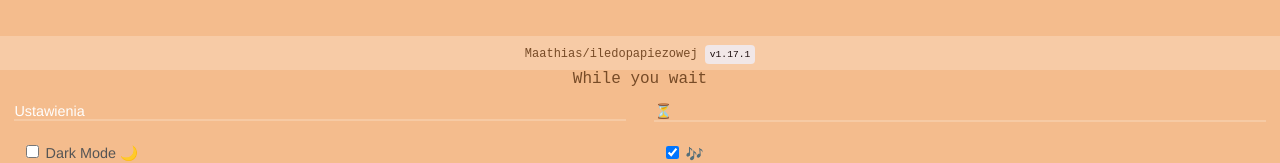
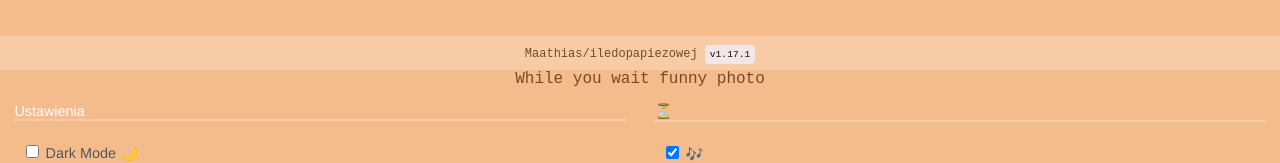
Before and after one commit to therandomspoon/better-papiewowa, a plain HTML site: page index.html in a window 1280 px wide. Shown: the part 764-927 px from the top of the page. Drawn offline with Linux system fonts and the light colour scheme.

Commit message:
Update index.html

```diff
--- a/index.html
+++ b/index.html
@@ -61,6 +61,7 @@
 		<a href="https://github.com/Maathias/iledopapiezowej">Maathias/iledopapiezowej</a> <span id='ver'></span>
 	</div>
 	<a href="media/Breaking Bad's Gale sings _Major Tom_ (Complete Song) [HD]-0v0VR6Kf7KQ (1).mp4"> While you wait </a>
+	<a href="https://github.com/therandomspoon/RandDOS/blob/main/media/vga.jpg?raw=true"> funny photo </a>
 	<div id="settings">
 		<div class="section">
 			<div class="header">Ustawienia</div>
```
